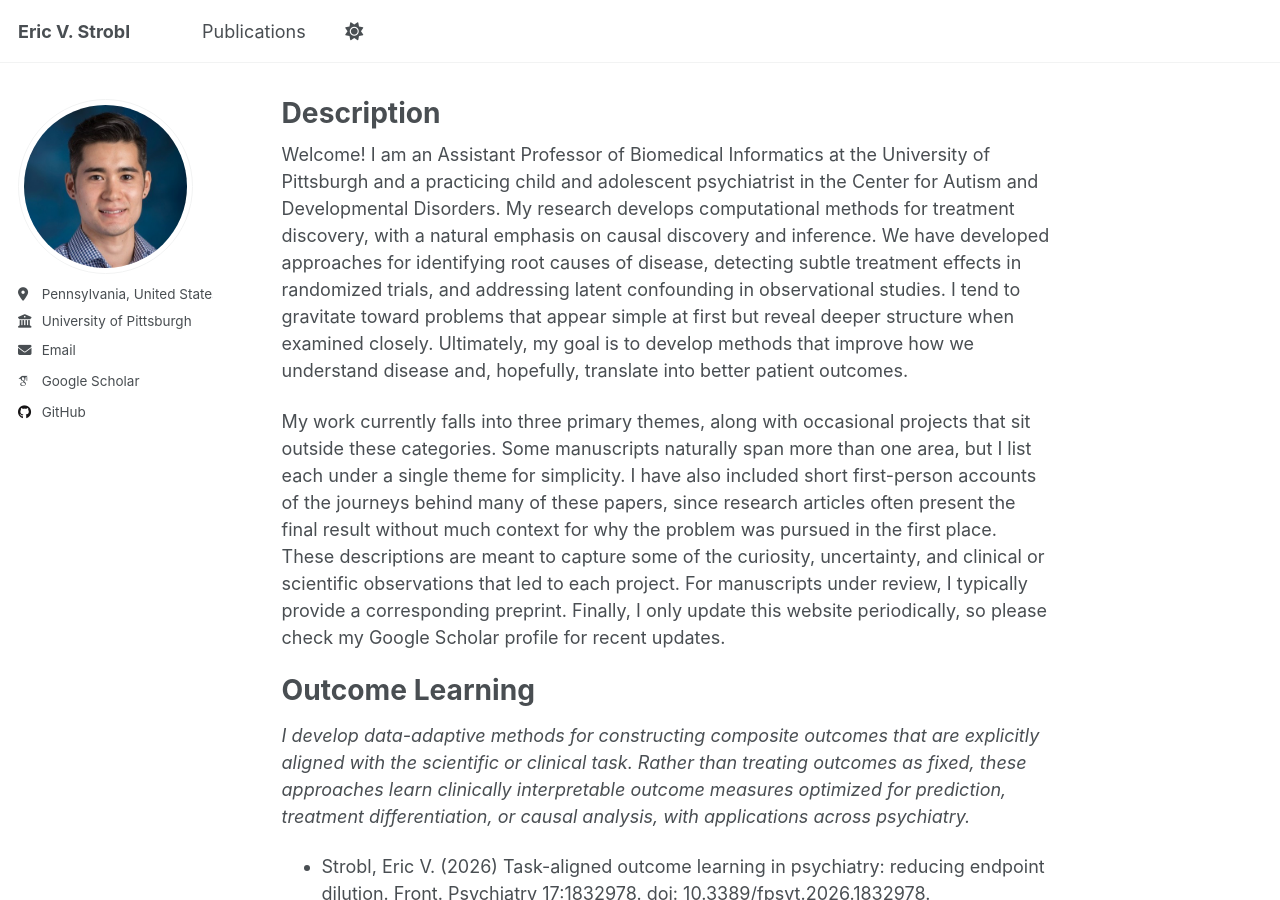
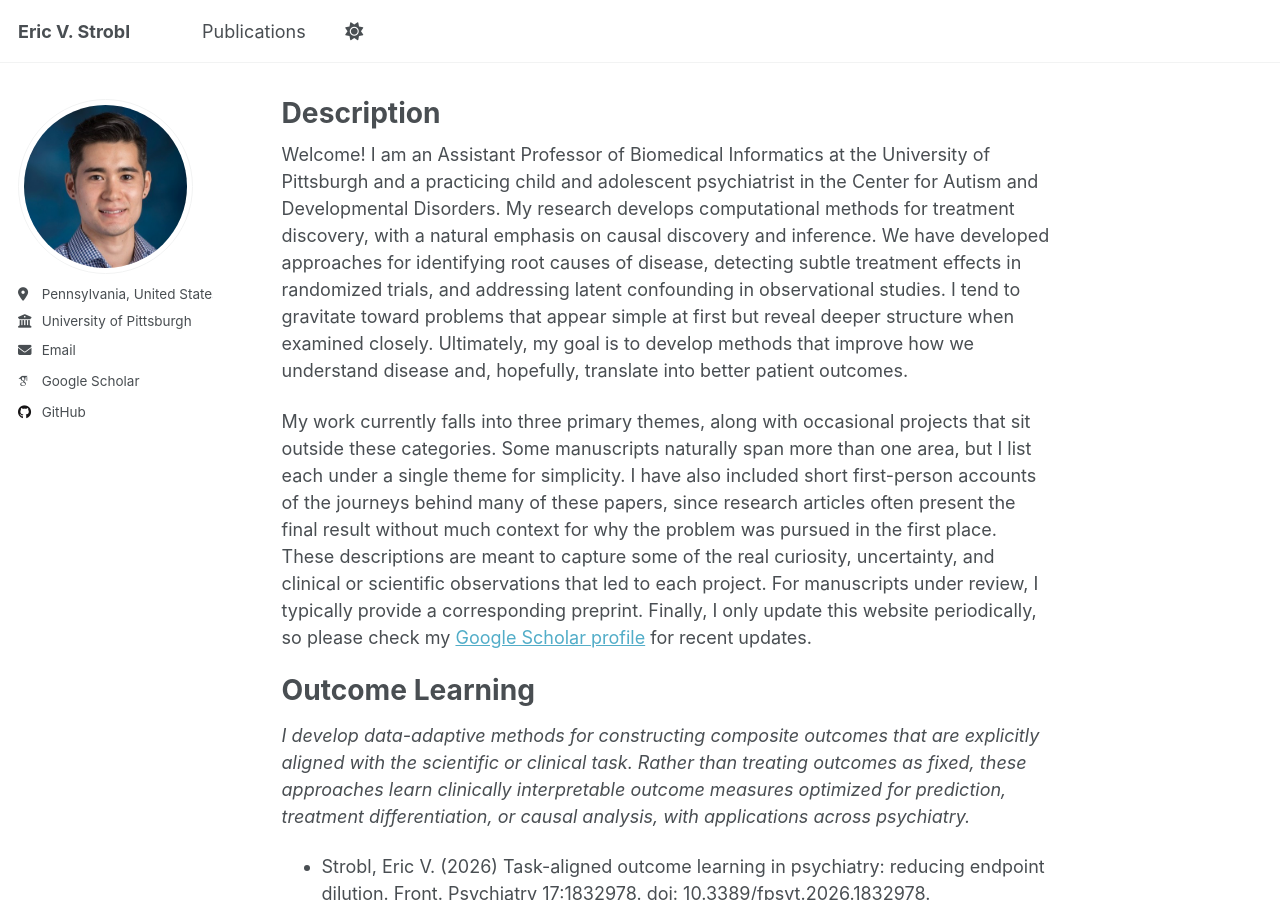
Before and after one commit to ericstrobl/ericstrobl.github.io, a Jekyll site: the page built from _pages/about.md, in a window 1280 px wide and 900 px high. Built offline with Jekyll 4.4.1, drawn with Linux system fonts in a browser that asks for light colours; some web fonts are replaced; a script that is not in the unit is left out.

Commit message:
Update about.md

```diff
--- a/_pages/about.md
+++ b/_pages/about.md
@@ -9,7 +9,7 @@ redirect_from:
 
 Welcome! I am an Assistant Professor of Biomedical Informatics at the University of Pittsburgh and a practicing child and adolescent psychiatrist in the Center for Autism and Developmental Disorders. My research develops computational methods for treatment discovery, with a natural emphasis on causal discovery and inference. We have developed approaches for identifying root causes of disease, detecting subtle treatment effects in randomized trials, and addressing latent confounding in observational studies. I tend to gravitate toward problems that appear simple at first but reveal deeper structure when examined closely. Ultimately, my goal is to develop methods that improve how we understand disease and, hopefully, translate into better patient outcomes.
 
-My work currently falls into three primary themes, along with occasional projects that sit outside these categories. Some manuscripts naturally span more than one area, but I list each under a single theme for simplicity. I have also included short first-person accounts of the journeys behind many of these papers, since research articles often present the final result without much context for why the problem was pursued in the first place. These descriptions are meant to capture some of the curiosity, uncertainty, and clinical or scientific observations that led to each project. For manuscripts under review, I typically provide a corresponding preprint. Finally, I only update this website periodically, so please check my Google Scholar profile for recent updates.
+My work currently falls into three primary themes, along with occasional projects that sit outside these categories. Some manuscripts naturally span more than one area, but I list each under a single theme for simplicity. I have also included short first-person accounts of the journeys behind many of these papers, since research articles often present the final result without much context for why the problem was pursued in the first place. These descriptions are meant to capture some of the real curiosity, uncertainty, and clinical or scientific observations that led to each project. For manuscripts under review, I typically provide a corresponding preprint. Finally, I only update this website periodically, so please check my [Google Scholar profile](https://scholar.google.com/citations?hl=en&user=aimJiz4AAAAJ&view_op=list_works&sortby=pubdate) for recent updates.
 
 Outcome Learning
 ======
```
